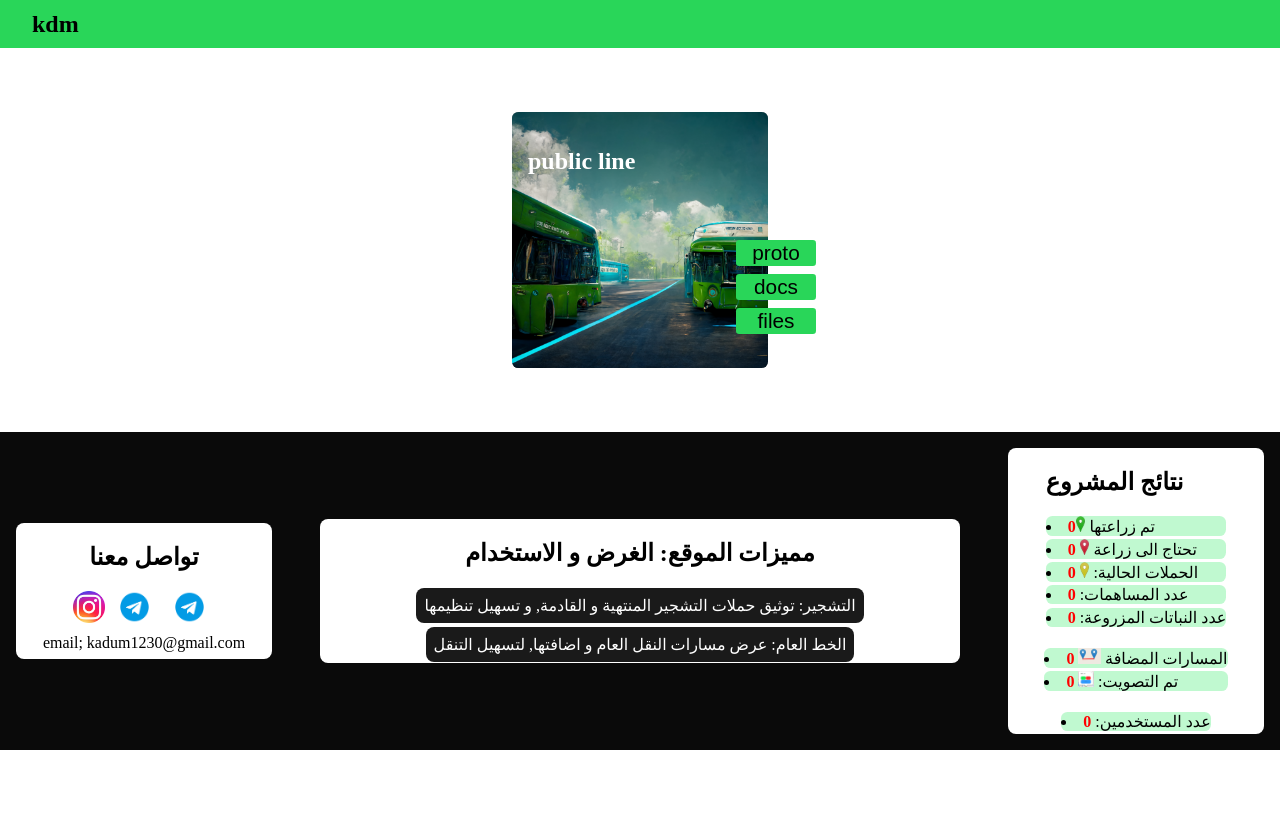
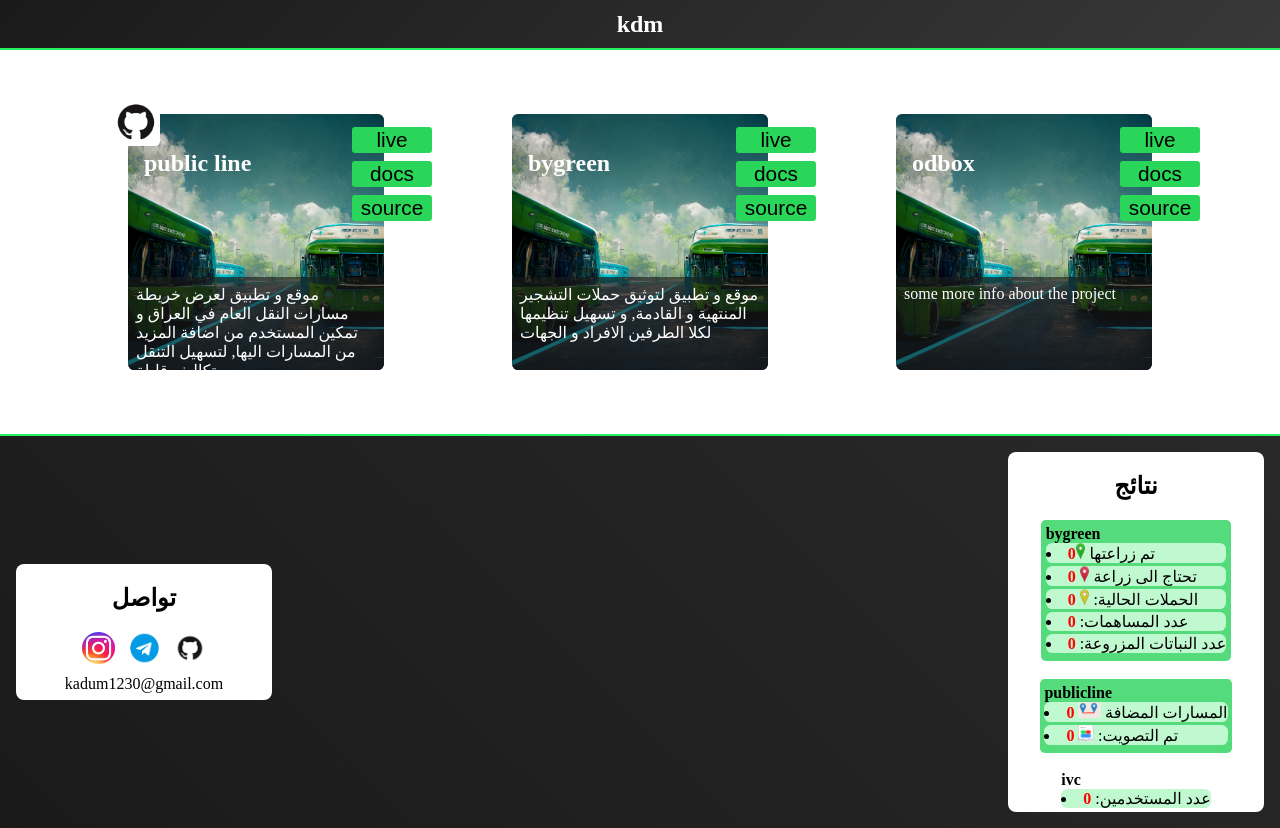
Before and after one commit to kadum0/portfolio, a plain HTML site: page index.html in a window 1280 px wide. Before the commit the page ends 800 px from the top, so only its background shows below. Drawn offline with Linux system fonts and the light colour scheme; no server answers.

Commit message:
main style

```diff
--- a/index.html
+++ b/index.html
@@ -19,16 +19,56 @@
         <!-- <a href=""><img src="" alt=""></a> -->
         <div class="project">
             <div class="web">
+                <!-- <a href="https://coaster-route-polyline.herokuapp.com/"
+target="_blank">1; coaster route</a> -->
+
+                <h2>public line</h2>
+                <!-- <a href="https://kadum2.github.io/publicline/public/"> -->
+                <img src="./imgs/publiclinecover.png" alt=""></a>
+                <div class="desc">
+                    موقع و تطبيق لعرض خريطة مسارات النقل العام في العراق و تمكين المستخدم من اضافة المزيد من المسارات
+                    اليها, لتسهيل التنقل بتكاليف قليلة
+                </div>
+            </div>
+            <img src="./imgs/GitHub-logo.png" class="mainProjectLogo" alt="">
+
+            <div class="btns">
+                <button class="prototypeBtn"><a href="https://kadum2.github.io/publicline/public/">live</a></button>
+                <button class="docsBtn"> <a href="./publiclinedoc">docs</a></button>
+                <button class="sourceBtn"> <a href="https://www.github.com/kadum2/publicline">source</a> </button>
+            </div>
+        </div>
+        <div class="project">
+            <div class="web">
                 <!-- <a href="https://coaster-route-polyline.herokuapp.com/" target="_blank">1; coaster route</a> -->
-                <h2>public line</h2>
-                <a href="https://kadum2.github.io/publicline/public/">
-                    <img src="./imgs/publiclinecover.png" alt=""></a>
-                <div>some more info about the project</div>
+                <h2>bygreen</h2>
+                <!-- <a href="https://kadum2.github.io/publicline/public/"> -->
+                <img src="./imgs/publiclinecover.png" alt=""></a>
+                <div class="desc">
+                    موقع و تطبيق لتوثيق حملات التشجير المنتهية و القادمة, و تسهيل تنظيمها لكلا الطرفين الافراد و الجهات
+                </div>
             </div>
             <div class="btns">
-                <button class="prototypeBtn"><a href="https://kadum2.github.io/publicline/public/"></a> proto</button>
-                <button class="docsBtn"> <a href=""></a> docs</button>
-                <button class="sourceBtn"> <a href="https://www.github.com/kadum2/publicline"></a> files</button>
+                <button class="prototypeBtn"><a href="https://kadum2.github.io/bygreen/public/">live</a></button>
+                <button class="docsBtn"> <a href="./bygreendoc">docs</a></button>
+                <button class="sourceBtn"> <a href="https://www.github.com/kadum2/bygreen">source</a> </button>
+            </div>
+        </div>
+        <div class="project">
+            <div class="web">
+                <!-- <a href="https://coaster-route-polyline.herokuapp.com/" target="_blank">1; coaster route</a> -->
+                <h2>odbox</h2>
+                <!-- <a href="https://kadum2.github.io/publicline/public/"> -->
+                <img src="./imgs/publiclinecover.png" alt=""></a>
+                <div class="desc">
+                    some more info about the project
+
+                </div>
+            </div>
+            <div class="btns">
+                <button class="prototypeBtn"><a href="https://kadum2.github.io/odbox/public/">live</a></button>
+                <button class="docsBtn"> <a href="./odboxdoc">docs</a></button>
+                <button class="sourceBtn"> <a href="https://www.github.com/kadum2/odbox">source</a> </button>
             </div>
         </div>
 
@@ -38,7 +78,7 @@
     <footer>
         <div class="contact">
             <span class="red"></span>
-            <h2>تواصل معنا</h2>
+            <h2>تواصل </h2>
             <span>
                 <a href="https://www.instagram.com/kadum_0/" target="_blank"><img
                         src="./imgs/instagram-colourful-icon.png" alt=""></a>
@@ -46,14 +86,14 @@
                     <img src="./imgs/telegram-logo.png" alt="">
                 </a>
                 <a href="www.github.com/kadum2" target="_blank">
-                    <img src="./imgs/telegram-logo.png" alt="">
+                    <img src="./imgs/github-logo.png" alt="">
                 </a>
             </span>
             <!-- <p>facebook</p> -->
-            <p style="line-height: 0;">email; kadum1230@gmail.com</p>
+            <p style="line-height: 0;">kadum1230@gmail.com</p>
         </div>
 
-        <div class="features">
+        <!-- <div class="features">
             <span class="black"></span>
             <h2>مميزات الموقع: الغرض و الاستخدام </h2>
             <div class="box">
@@ -62,12 +102,16 @@
             <div class="box">
                 الخط العام: عرض مسارات النقل العام و اضافتها, لتسهيل التنقل
             </div>
+            <div class="box">
+                الخط العام: عرض مسارات النقل العام و اضافتها, لتسهيل التنقل
+            </div>
 
-        </div>
+        </div> -->
         <div class="statics">
             <span class="green"></span>
-            <div>
-                <h2>نتائج المشروع</h2>
+            <h2>نتائج </h2>
+            <div class="projectStatics">
+                <b style="line-height: 0;">bygreen</b>
                 <li>تم زراعتها <img src="./imgs/greenPin.png" alt=""><b id="greenCounter">0</b>
                 </li>
                 <li>تحتاج الى زراعة <img src="./imgs/redPin.png"> <b id="redCounter">0</b></li>
@@ -75,13 +119,12 @@
                 </li>
                 <li>عدد المساهمات: <b id="contriCounter">0</b></li>
                 <li>عدد النباتات المزروعة: <b id="contriCounter">0</b></li>
-
-
             </div>
 
             <br>
 
-            <div>
+            <div class="projectStatics">
+                <b style="line-height: 0;">publicline</b>
                 <li>المسارات المضافة <img src="./imgs/addroutebtn.png">
                     <b>0</b>
                 </li>
@@ -92,6 +135,8 @@
             <br>
 
             <div>
+                <b style="line-height: 0;">ivc</b>
+
                 <li>عدد المستخدمين: <b id="accountsCounter">0</b></li>
 
             </div>
--- a/style.css
+++ b/style.css
@@ -6,11 +6,22 @@
 
 header{
     height: 3rem;
-    background: #29D659;
+    /* background: #29D659; */
+    /* background: #1a1a1a; */
+    background-image: linear-gradient(135deg,  #1a1a1a,  #272727);
+    background-image: linear-gradient(135deg,  #1a1a1a,  #383838);
+
     display: flex;
     justify-content: space-between;
     align-items: center;
     padding: 0 2rem;
+    color: white;
+    border-bottom: #27f060 2px solid;
+    text-align: center;
+}
+header h2{
+    text-align: center;
+    margin: auto;
 }
 /* main */
 
@@ -23,7 +34,19 @@ main {
     color: white;
 }
 .project{
+    /* background: red; */
     position: relative;
+}
+.project .desc{
+    position: absolute;
+    bottom: 0;
+    background: #1a1a1aa2;
+    left: 0;
+    right: 0;
+    /* font-size: .8rem; */
+    height: 30%;
+    direction: ltr;
+    padding: .5rem;
 }
 .web {
     background: rgb(128, 128, 128);
@@ -35,14 +58,20 @@ main {
     overflow: hidden;
     position: relative;
     border-radius: .4rem;
-    position: relative;
+}
+.mainProjectLogo{
+    height: 3rem;
+    position: absolute;
+    top: 3rem;
+    left: 3rem;
+    border-radius: .3rem;
 }
 
 .btns{
     /* background: red; */
     position: absolute;
     right: 1rem;
-    top: 50%;
+    top: 20%;
     /* padding: 1rem; */
     display: flex;
     flex-direction: column;
@@ -74,12 +103,18 @@ main {
 .web:hover {
     /* transform: translate(-1rem, -1rem); */
     box-shadow: 1.2rem 1.2rem 0 rgb(39, 240, 96);
+    box-shadow: 1.2rem 1.2rem 0 #C0F9D0 ;
+    box-shadow: 1.2rem 1.2rem 0 linear-gradient(180deg, #27f060,#27f060);
+
+    /* background-image: linear-gradient(135deg,  #1a1a1a,  #383838); */
+
 }
 
 .web h2 {
     position: absolute;
     top: 1rem;
     left: 1rem;
+    /* background: #1a1a1a; */
 }
 .web img{
     height: 100%;
@@ -95,11 +130,14 @@ footer{
     padding: 0% 1rem;
     /* background: green; */
     background: #0a0a0a;
+    background-image: linear-gradient(45deg,  #1a1a1a,  #292929);
+
     display: flex;
     justify-content: space-between;
     /* justify-content: center; */
     align-items: center;
     padding: 1rem;
+    border-top: #27f060 2px solid;
 }
 
 .contact, .features, .statics{
@@ -115,6 +153,14 @@ footer{
     background: white;
 }
 
+.projectStatics{
+    background: #C0F9D0;
+    background: #33a353;
+    background: #54db7b;
+    border-radius: .3rem;
+    padding: .3rem;
+}
+
 .contact:hover, .features:hover, .statics:hover{
     /* background: #29D659; */
     /* background: #33a353; */
@@ -124,6 +170,8 @@ footer{
 .contact img, .features img, .statics img{
     height: 2rem;
 }
+
+
 .features{
     width: 50vw;
 }
@@ -136,7 +184,7 @@ footer{
     direction: ltr;
 }
 
-.statics b{
+.statics li b{
     color: red;
 }
 .statics img{
```
Also changed, not shown: publiclinedoc/index.html (added, +27 -0 lines), publiclinedoc/style.css (added, +13 -0 lines), imgs/GitHub-logo.png (added).
